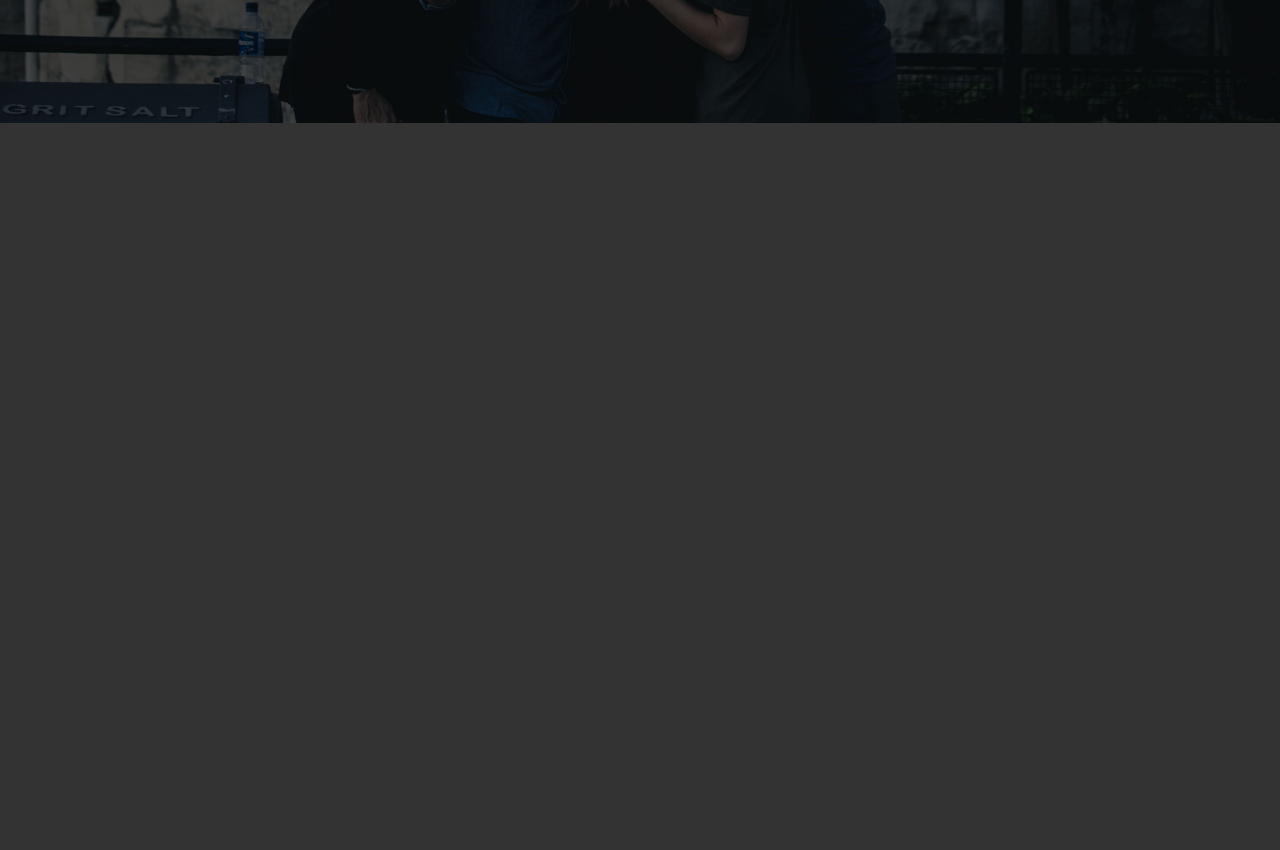
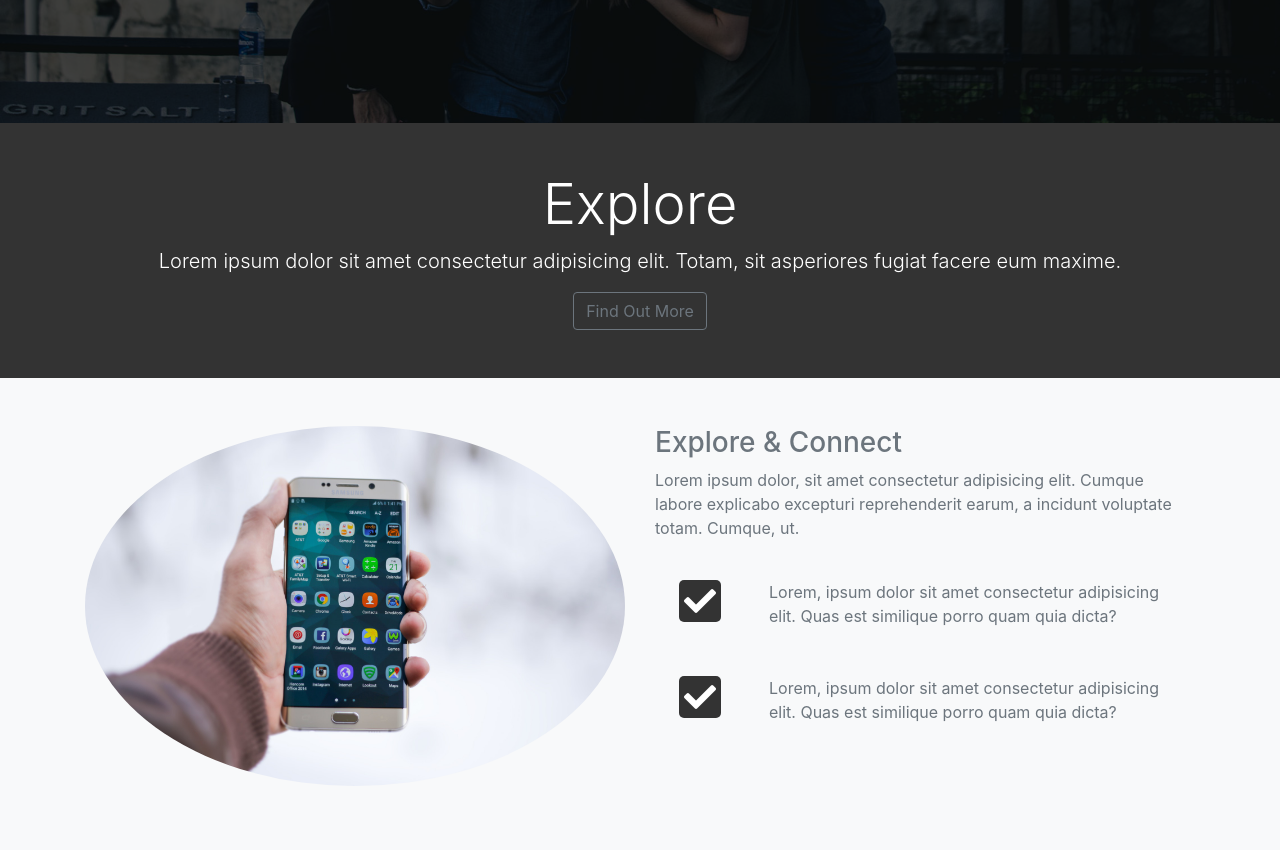
Before and after one commit to csillagrobert95/LoopLAB_Bootstrap_Theme, a plain HTML site: page index.html in a window 1280 px wide. Shown: the part 577-1427 px from the top of the page. Before the commit the page ends 800 px from the top, so only its background shows below. Drawn offline with nearby package versions, Linux system fonts and the light colour scheme.

Commit message:
Added Explore section

```diff
--- a/css/style.css
+++ b/css/style.css
@@ -39,3 +39,10 @@ body {
     padding: 5px;
     border-radius: 5px;
 }
+
+#explore-section .fas, #share-section .fas {
+    background: #333;
+    color: #fff;
+    padding: 5px;
+    border-radius: 5px;
+}
--- a/index.html
+++ b/index.html
@@ -97,6 +97,50 @@
         </div>
     </header>
 
+    <!-- EXPLORE HEAD -->
+    <section id="explore-head-section">
+        <div class="container">
+            <div class="row">
+                <div class="col text-center py-5">
+                    <h1 class="display-4">Explore</h1>
+                    <p class="lead">Lorem ipsum dolor sit amet consectetur adipisicing elit. Totam, sit asperiores fugiat facere eum maxime.</p>
+                    <a href="#" class="btn btn-outline-secondary">Find Out More</a>
+                </div>
+            </div>
+        </div>
+    </section>
+
+    <!-- EXPLORE SECTION -->
+    <section id="explore-section" class="bg-light text-muted py-5">
+        <div class="container">
+            <div class="row">
+                <div class="col-md-6">
+                    <img src="img/explore-section1.jpg" alt="" class="img-fluid mb-3 rounded-circle">
+                </div>
+                <div class="col-md-6">
+                    <h3>Explore & Connect</h3>
+                    <p>Lorem ipsum dolor, sit amet consectetur adipisicing elit. Cumque labore explicabo excepturi reprehenderit earum, a incidunt voluptate totam. Cumque, ut.</p>
+                    <div class="d-flex">
+                        <div class="p-4 align-self-start">
+                            <i class="fas fa-check fa-2x"></i>
+                        </div>
+                        <div class="p-4 align-self-end">
+                            Lorem, ipsum dolor sit amet consectetur adipisicing elit. Quas est similique porro quam quia dicta?
+                        </div>
+                    </div>
+                    <div class="d-flex">
+                        <div class="p-4 align-self-start">
+                            <i class="fas fa-check fa-2x"></i>
+                        </div>
+                        <div class="p-4 align-self-end">
+                            Lorem, ipsum dolor sit amet consectetur adipisicing elit. Quas est similique porro quam quia dicta?
+                        </div>
+                    </div>
+                </div>
+            </div>
+        </div>
+    </section>
+
     <script src="https://code.jquery.com/jquery-3.5.1.min.js" integrity="sha256-9/aliU8dGd2tb6OSsuzixeV4y/faTqgFtohetphbbj0=" crossorigin="anonymous"></script>
     <script src="https://cdn.jsdelivr.net/npm/bootstrap@4.5.3/dist/js/bootstrap.bundle.min.js" integrity="sha384-ho+j7jyWK8fNQe+A12Hb8AhRq26LrZ/JpcUGGOn+Y7RsweNrtN/tE3MoK7ZeZDyx" crossorigin="anonymous"></script>
     <script>
```
